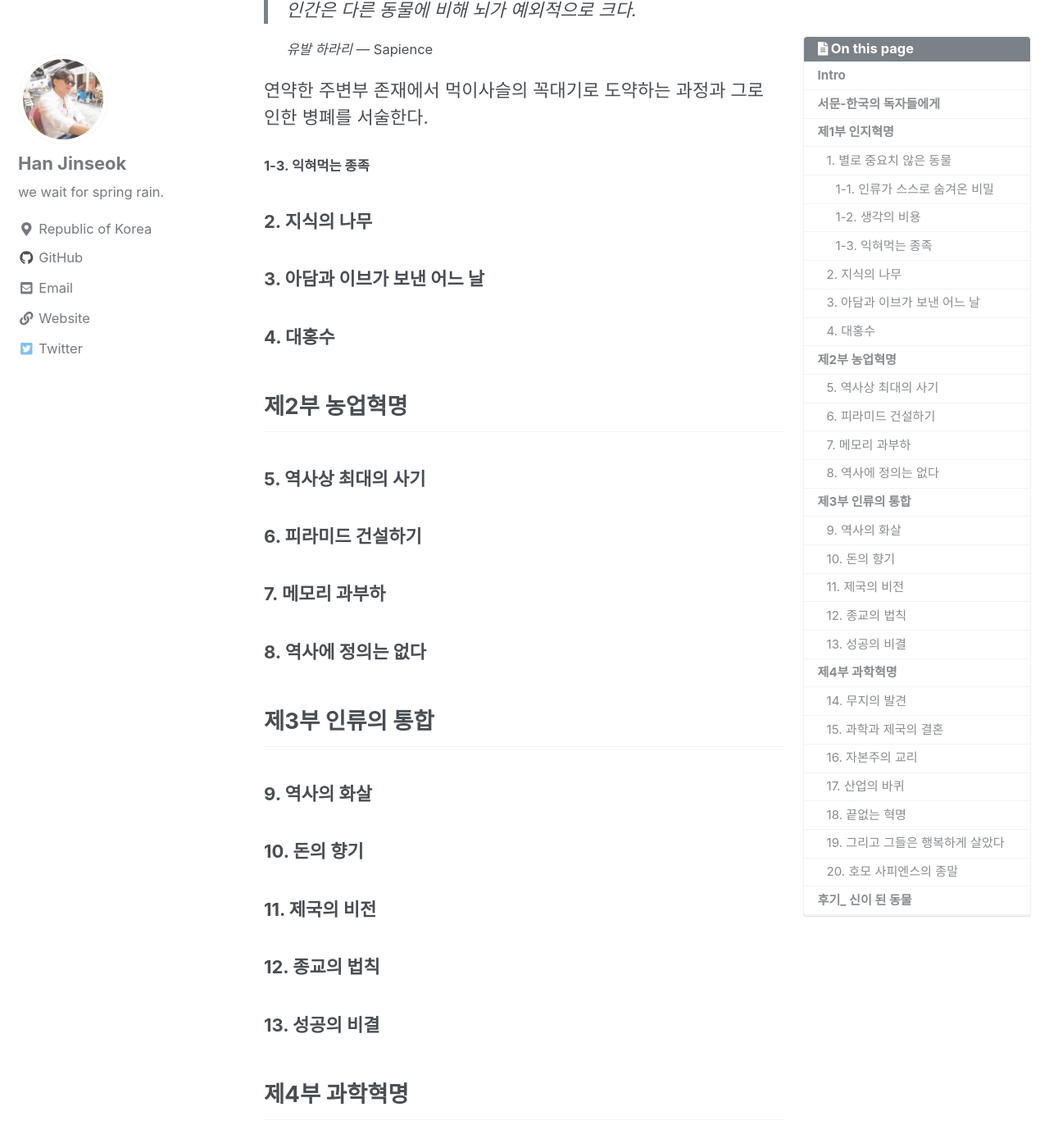
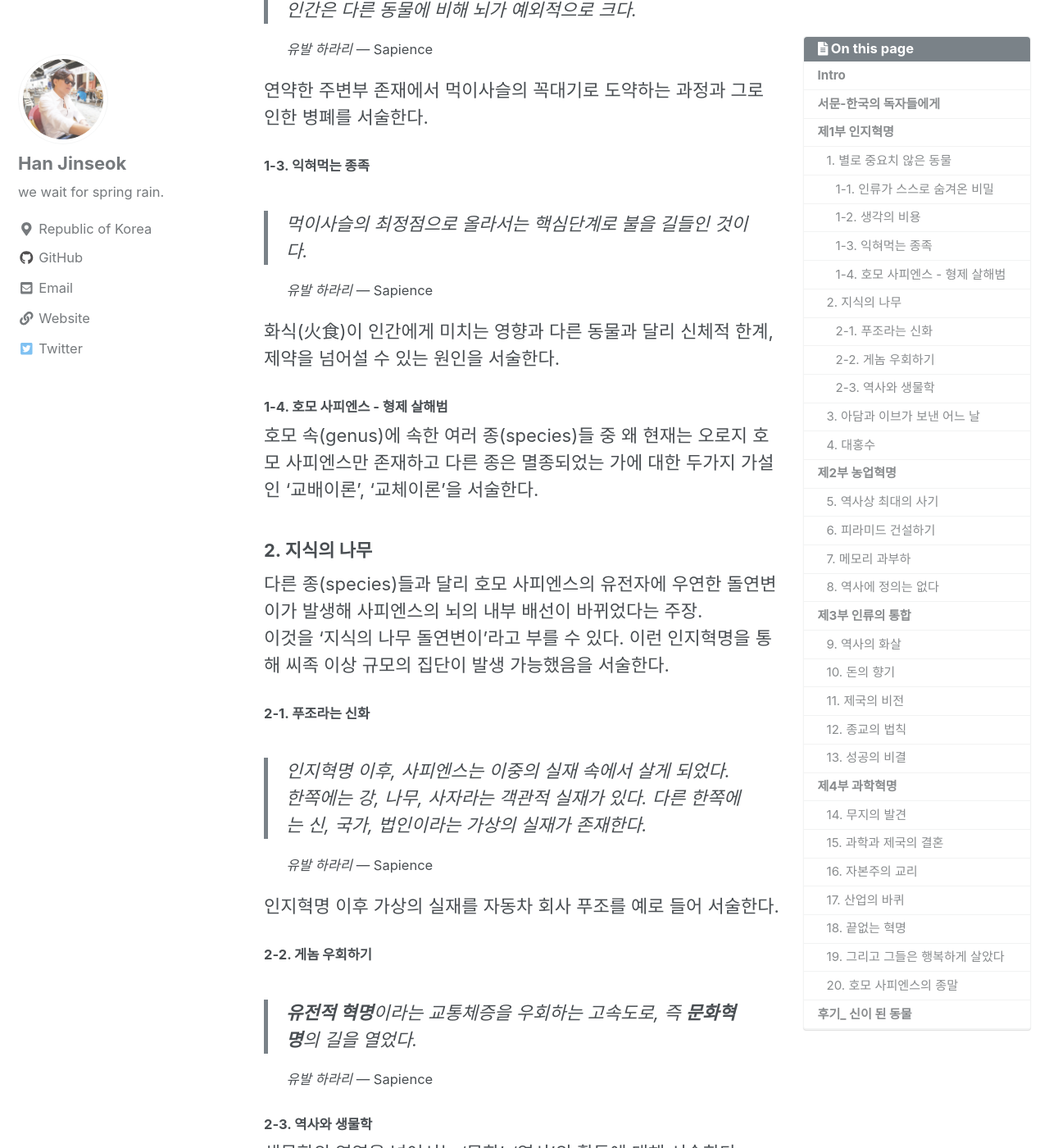
Before and after one commit to moregorenine/moregorenine.github.io, a Jekyll site: the page built from _posts/book/2019-01-22-sapiens.md, in a window 1280 px wide and 1400 px high, scrolled down 2398 px. Shown: the whole window at 82% size. Built offline with Jekyll 4.4.1, drawn with Linux system fonts in a browser that asks for light colours; nearby versions of some CDN libraries; comment, search, counter and statistics services are not loaded; a style sheet for code colours, icons or effects is not loaded; some of the changed text lies outside the part shown.

Commit message:
Update 2019-01-22-sapiens.md

```diff
--- a/_posts/book/2019-01-22-sapiens.md
+++ b/_posts/book/2019-01-22-sapiens.md
@@ -57,6 +57,7 @@ toc_sticky: true
 | **데니소바** | 시베리아의 데니소바 동굴 | 손가락뼈 화석 발굴 |
 
 #### 1-2. 생각의 비용
+
 > 인간은 다른 동물에 비해 뇌가 예외적으로 크다.
 
 <cite>유발 하라리</cite> --- Sapience
@@ -66,7 +67,42 @@ toc_sticky: true
 
 #### 1-3. 익혀먹는 종족
 
+> 먹이사슬의 최정점으로 올라서는 핵심단계로 불을 길들인 것이다.
+
+<cite>유발 하라리</cite> --- Sapience
+{: .small}
+
+화식(火食)이 인간에게 미치는 영향과 다른 동물과 달리 신체적 한계, 제약을 넘어설 수 있는 원인을 서술한다.
+
+#### 1-4. 호모 사피엔스 - 형제 살해범
+
+호모 속(genus)에 속한 여러 종(species)들 중 왜 현재는 오로지 호모 사피엔스만 존재하고 다른 종은 멸종되었는 가에 대한 두가지 가설인 '교배이론', '교체이론'을 서술한다.
+
 ### 2. 지식의 나무
+
+다른 종(species)들과 달리 호모 사피엔스의 유전자에 우연한 돌연변이가 발생해 사피엔스의 뇌의 내부 배선이 바뀌었다는 주장.
+이것을 '지식의 나무 돌연변이'라고 부를 수 있다. 이런 인지혁명을 통해 씨족 이상 규모의 집단이 발생 가능했음을 서술한다.
+
+#### 2-1. 푸조라는 신화
+
+> 인지혁명 이후, 사피엔스는 이중의 실재 속에서 살게 되었다. 한쪽에는 강, 나무, 사자라는 객관적 실재가 있다. 다른 한쪽에는 신, 국가, 법인이라는 가상의 실재가 존재한다.
+
+<cite>유발 하라리</cite> --- Sapience
+{: .small}
+
+인지혁명 이후 가상의 실재를 자동차 회사 푸조를 예로 들어 서술한다.
+
+#### 2-2. 게놈 우회하기
+
+> **유전적 혁명**이라는 교통체증을 우회하는 고속도로, 즉 **문화혁명**의 길을 열었다.
+
+<cite>유발 하라리</cite> --- Sapience
+{: .small}
+
+#### 2-3. 역사와 생물학
+
+생물학의 영역을 넘어서는 '문화', '역사'의 활동에 대해 서술한다.
+
 ### 3. 아담과 이브가 보낸 어느 날
 ### 4. 대홍수
 
```
